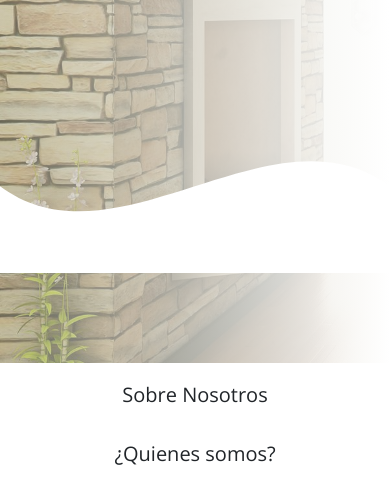
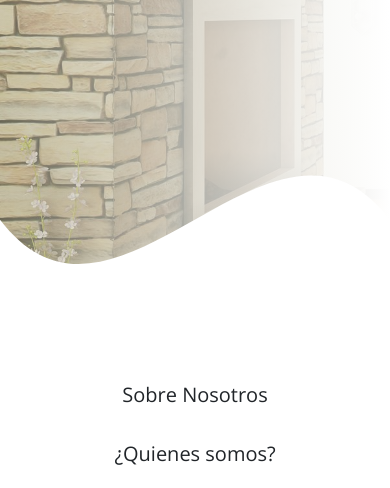
Before and after one commit to tomasbianco09/proyecto-web, a website: page index.html in a window 390 px wide. Shown: the part 337-825 px from the top of the page. Drawn offline with nearby package versions, Linux system fonts and the light colour scheme.

Commit message:
Ultimo arreglo

```diff
--- a/index.html
+++ b/index.html
@@ -56,7 +56,7 @@
             <h1>Noir's Furniture</h1>
             <h2>Inmobiliaria 100% de calidad</h2>
         </section>
-        <div class="wave" style="height: 150px; overflow: hidden;">
+        <div class="wave" style="height: 250px; overflow: hidden;">
             <svg viewBox="0 0 500 150" preserveAspectRatio="none"
                 style="height: 100%; width: 100%;">
                 <path d="M0.00,49.98 C150.00,150.00 349.20,-50.00 500.00,49.98 L500.00,150.00 L0.00,150.00 Z"
--- a/scss/_screen480.scss
+++ b/scss/_screen480.scss
@@ -3,7 +3,6 @@
 
   header {
     background-position: center;
-    height: 600px;
     .textos-header {
       height: 400px;
     }
@@ -16,6 +15,12 @@
         font-size: 25px;
       }
     }
+  }
+
+  .wave {
+    position: absolute;
+    // bottom: 0;
+    width: 100%;
   }
 
   nav {
```
Also changed, not shown: css/estilo.css.
